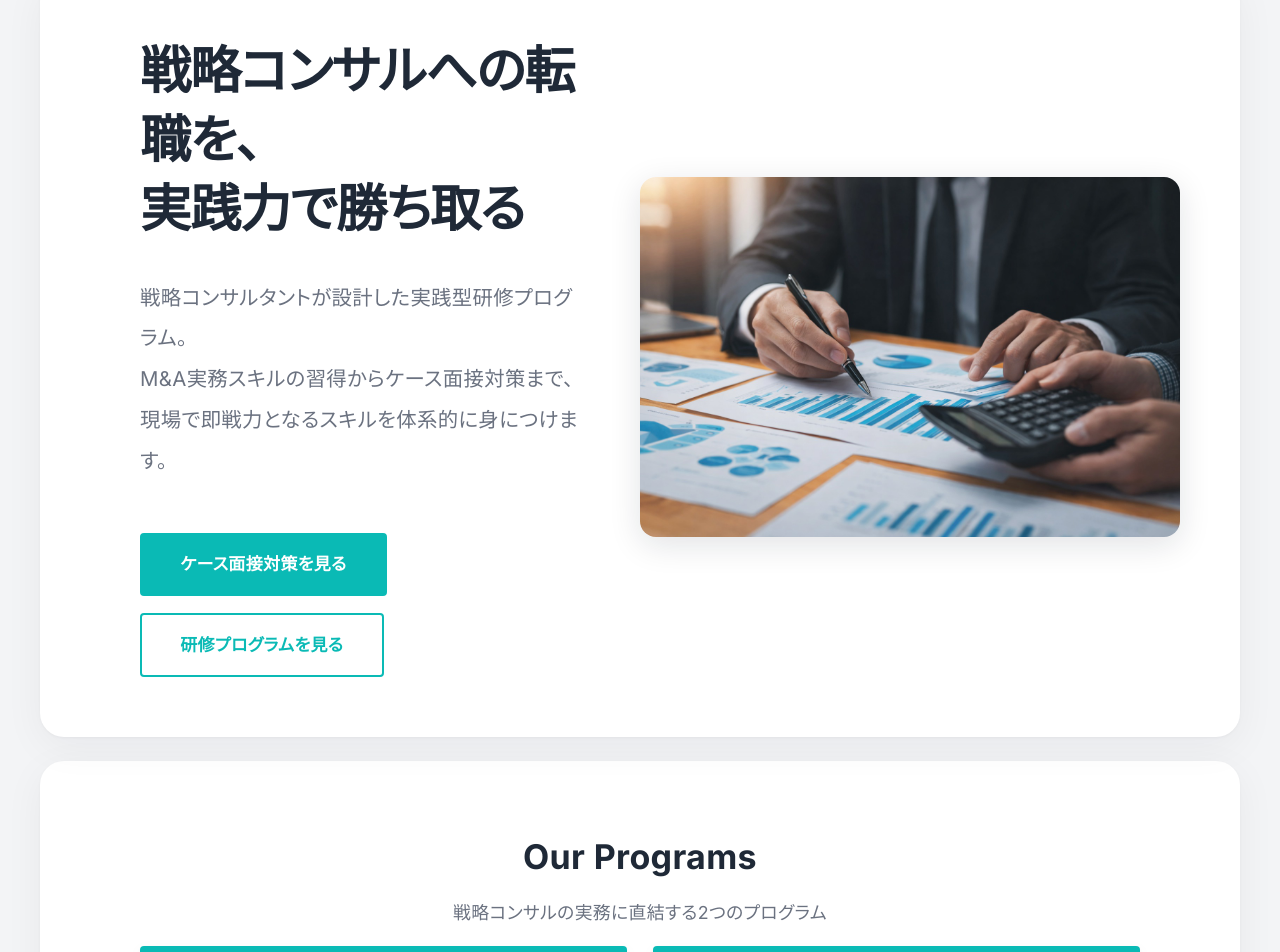
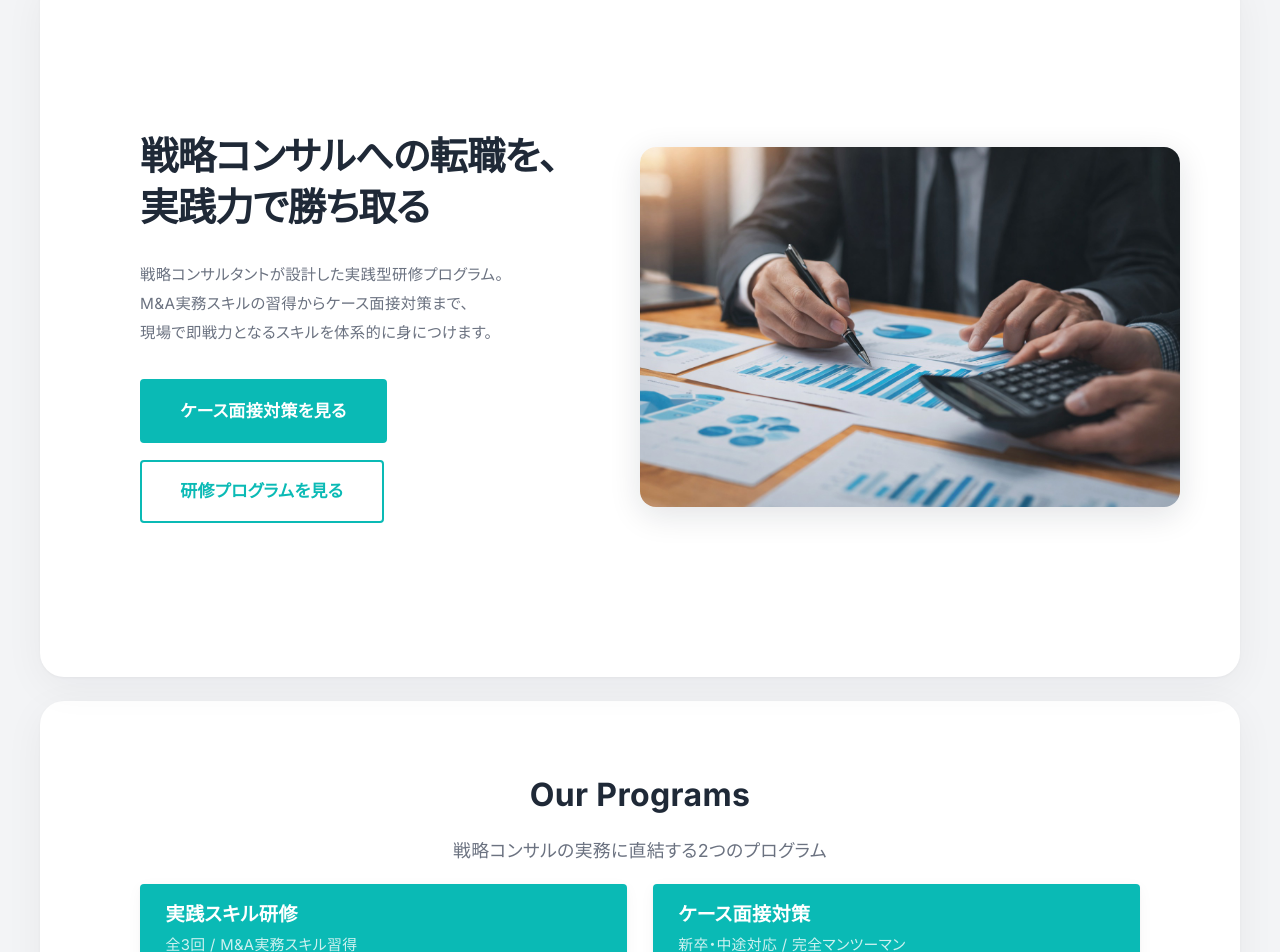
Before and after one commit to yukiono1045-svg/symmetrylab-web, a plain HTML site: page index.html in a window 1280 px wide. Shown: the part 100-1052 px from the top of the page. Drawn offline with Linux system fonts and the light colour scheme.

Commit message:
全ページをclamp()でレスポンシブ対応（画面サイズ自動最適化）
- hero h1: clamp(1.8rem, 3vw, 3rem) で画面幅に応じて自動スケール
- hero p: clamp(0.9rem, 1.2vw, 1.2rem)
- h1/h2/h3: 全てclamp()でスケーリング
- hero-content/hero-image padding: clamp()で自動調整
- section container padding: clamp()で自動調整
- 固定ブレークポイント依存を削減

Co-Authored-By: Claude Opus 4.6 (1M context) <noreply@anthropic.com>

```diff
--- a/css/style.css
+++ b/css/style.css
@@ -78,9 +78,9 @@ h1, h2, h3, h4 {
   line-height: 1.4;
 }
 
-h1 { font-size: 2.5rem; }
-h2 { font-size: 2rem; margin-bottom: 1rem; }
-h3 { font-size: 1.35rem; margin-bottom: 0.75rem; }
+h1 { font-size: clamp(1.6rem, 3vw, 2.5rem); }
+h2 { font-size: clamp(1.4rem, 2.5vw, 2rem); margin-bottom: 1rem; }
+h3 { font-size: clamp(1.1rem, 1.5vw, 1.35rem); margin-bottom: 0.75rem; }
 h4 { font-size: 1.15rem; }
 
 p {
@@ -107,7 +107,7 @@ p {
 .section > .container {
   background: #FFFFFF;
   border-radius: 24px;
-  padding: 36px 160px;
+  padding: clamp(28px, 3vw, 36px) clamp(28px, 10vw, 160px);
   box-shadow: 0 1px 3px rgba(0, 0, 0, 0.04), 0 10px 40px rgba(17, 24, 39, 0.05);
   max-width: 1800px;
 }
@@ -481,14 +481,14 @@ p {
 }
 
 .hero-content {
-  padding: 80px 80px 80px 160px;
+  padding: clamp(40px, 5vw, 80px) clamp(28px, 5vw, 80px) clamp(40px, 5vw, 80px) clamp(28px, 10vw, 160px);
 }
 
 .hero-image {
   display: flex;
   align-items: center;
   justify-content: center;
-  padding: 60px 80px 60px 0;
+  padding: clamp(28px, 4vw, 60px) clamp(28px, 5vw, 80px) clamp(28px, 4vw, 60px) 0;
 }
 
 .hero-image img {
@@ -540,9 +540,9 @@ p {
 
 .hero h1 {
   color: var(--color-primary);
-  font-size: 3rem;
+  font-size: clamp(1.8rem, 3vw, 3rem);
   font-weight: 800;
-  margin-bottom: 2rem;
+  margin-bottom: clamp(1rem, 2vw, 2rem);
   position: relative;
   z-index: 1;
   letter-spacing: -0.02em;
@@ -550,13 +550,13 @@ p {
 }
 
 .hero p {
-  font-size: 1.2rem;
+  font-size: clamp(0.9rem, 1.2vw, 1.2rem);
   color: var(--color-text-light);
   max-width: 640px;
-  margin-bottom: 3rem;
+  margin-bottom: clamp(1.5rem, 2.5vw, 3rem);
   position: relative;
   z-index: 1;
-  line-height: 2;
+  line-height: 1.9;
 }
 
 .hero .btn-group {
```
